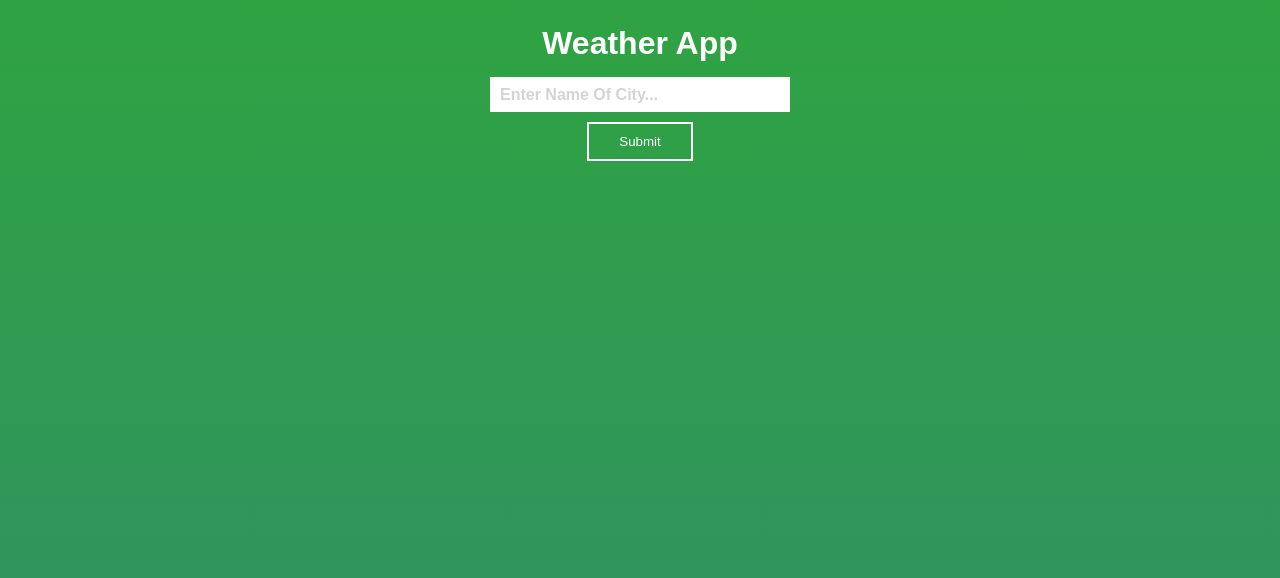
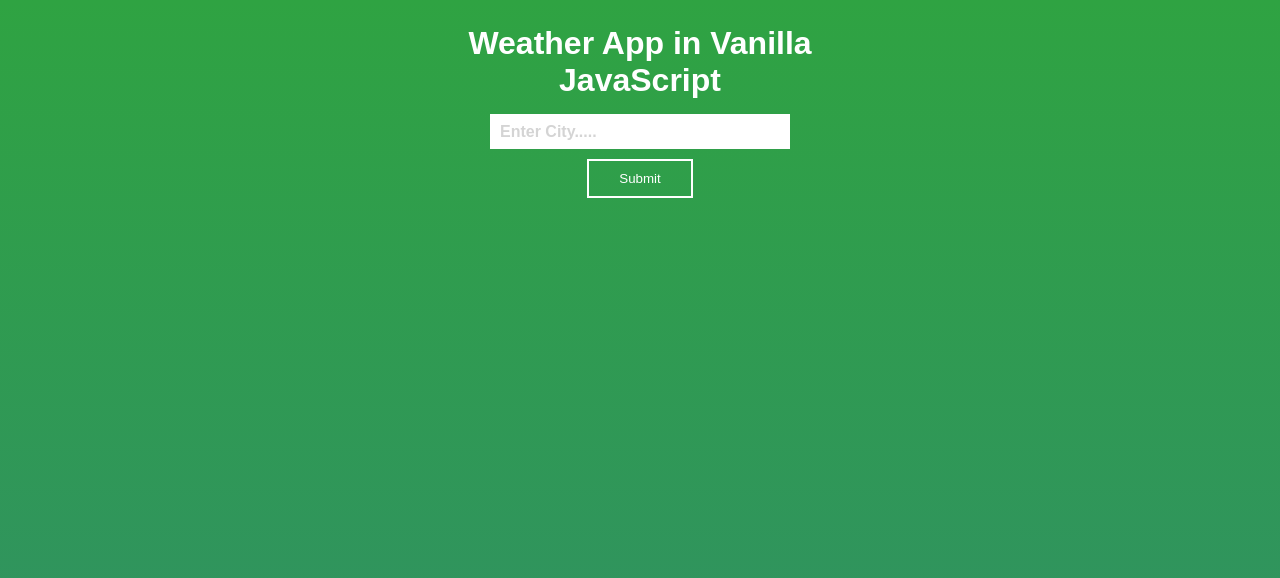
Before and after one commit to IjayAbby/Weather-app, a plain HTML site: page index.html in a window 1280 px wide. Drawn offline with Linux system fonts and the light colour scheme.

Commit message:
Modify h1

```diff
--- a/index.html
+++ b/index.html
@@ -5,14 +5,14 @@
     <meta charset="UTF-8">
     <meta name="viewport" content="width=device-width, initial-scale=1.0">
     <link rel="stylesheet" href="./style.css">
-    <title>Weather App in Vanilla JS</title>
+    <title>Weather App</title>
 </head>
 
 <body>
 
     <div class="container">
-        <h1>Weather App</h1>
-        <input type="text" class="inputTxt" placeholder="Enter name of city..."> <br>
+        <h1>Weather App in Vanilla JavaScript</h1>
+        <input type="text" class="inputTxt" placeholder="Enter City....."> <br>
         <input type="submit" value="Submit" class="btn">
 
         <!-- For Show Details -->
```
